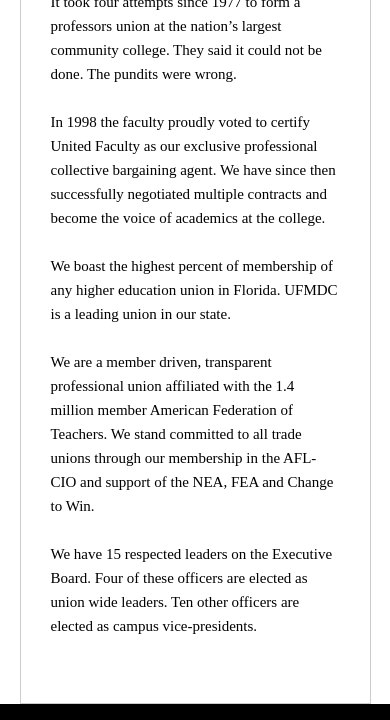
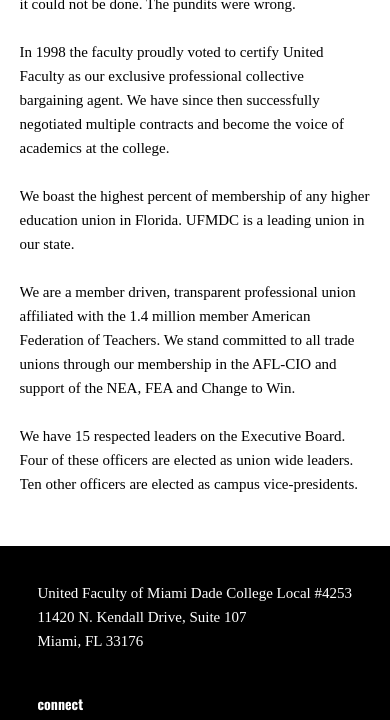
Before and after one commit to jcms1983/union, a plain HTML site: page index.html in a window 390 px wide. Shown: the part 244-964 px from the top of the page. Drawn offline with nearby package versions, Linux system fonts and the light colour scheme; a web font is replaced by a local one.

Commit message:
Add files via upload

```diff
--- a/index.html
+++ b/index.html
@@ -10,12 +10,8 @@
 
         <link rel="stylesheet" href="css/font-awesome.css" type="text/css" />
         <link rel="stylesheet" href="css/theme.css" type="text/css" />
-        <link rel="stylesheet" href="css/ie.css" type="text/css" />
-        <link rel="stylesheet" href="css/mobile_tablet.css" type="text/css" />
-        <link rel="stylesheet" href="css/tablet-and-desktop.css" type="text/css" />
         <link rel="stylesheet" href="css/mobile.css" type="text/css" media="screen and (min-width: 768px)" />
         <meta name="google-site-verification" content="pASk8Xt7ye4ICLgx6B-WyRAxfm-GPZgHUN1rh-6HKr0" />
-
 
         <script type="text/javascript">
           var _sf_startpt = (new Date()).getTime()
```
